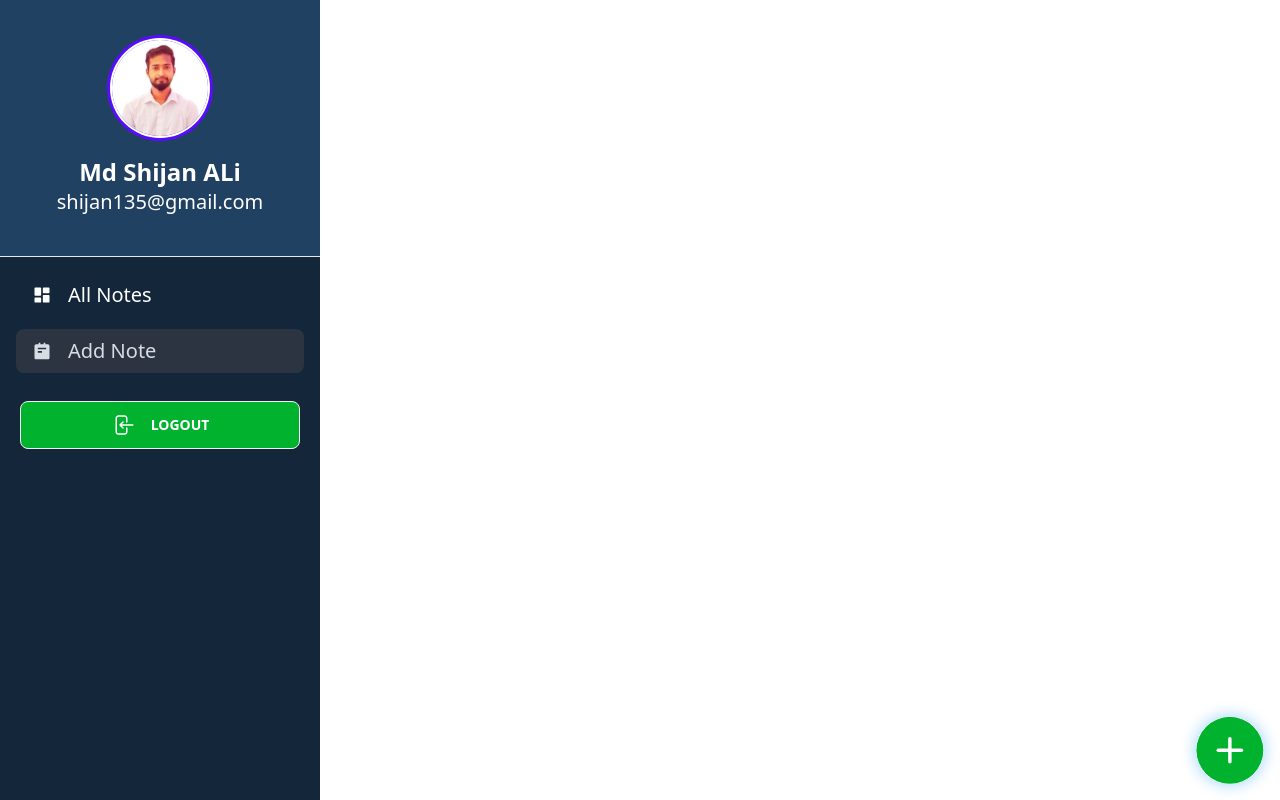
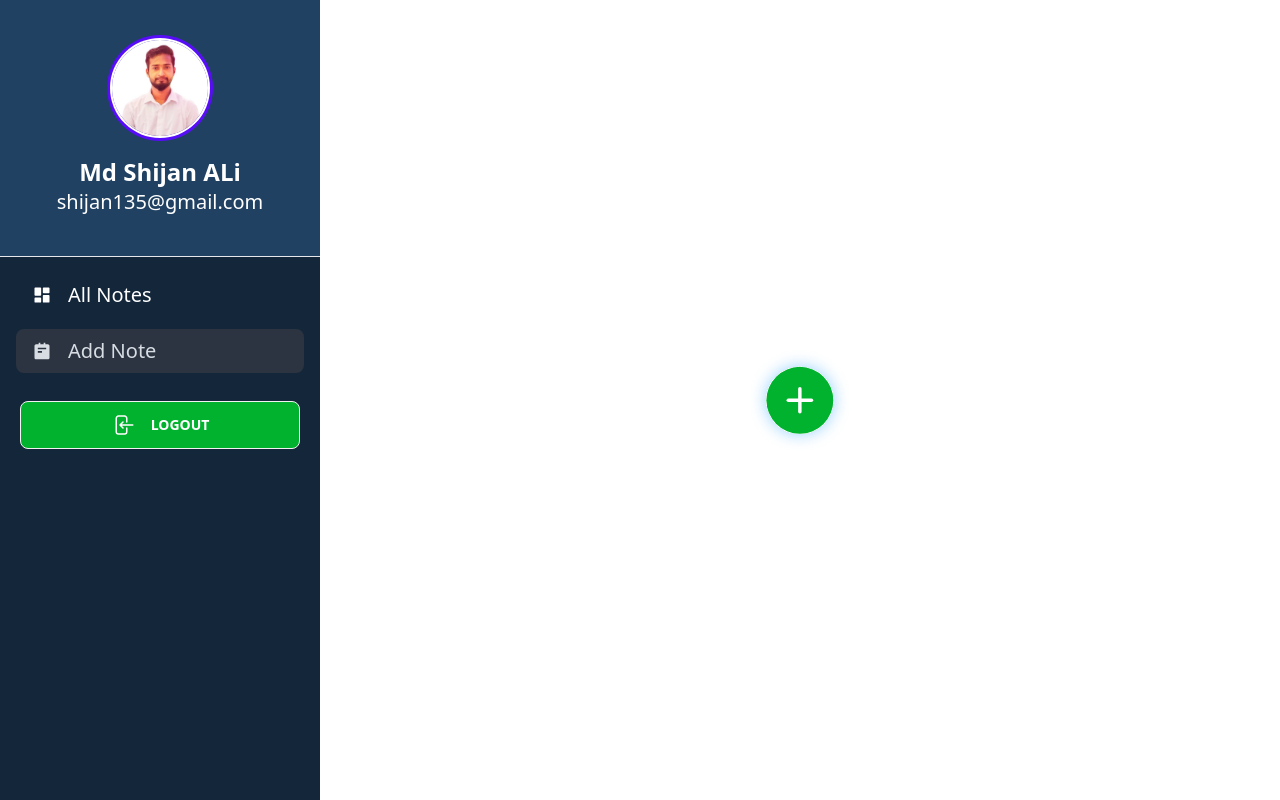
Before and after one commit to MdShijanAli/NotePad-Application, a React (Vite) app: page /add-note in a window 1280 px wide. Built offline with nearby package versions, Linux system fonts and the light colour scheme; no server answers.

Commit message:
button added in the middle

```diff
--- a/src/Pages/AddNote/AddNote.jsx
+++ b/src/Pages/AddNote/AddNote.jsx
@@ -4,7 +4,7 @@ const AddNote = () => {
     <div>
       {/* Open the modal using document.getElementById('ID').showModal() method */}
 
-      <div className='fixed right-0 bottom-0'>
+      <div className='min-h-screen flex items-center justify-center'>
             <label htmlFor="add_note_modal">
                                   <svg xmlns="http://www.w3.org/2000/svg" className='mx-auto' width="100" height="100" viewBox="0 0 93 93" fill="none">
                                               <g filter="url(#filter0_d_46_1632)">
@@ -43,10 +43,10 @@ const AddNote = () => {
                                </div>
 
                                 <div className="mb-4">
-                                    <label className="block dark:text-white text-gray-700 font-bold mb-2" htmlFor="title">
-                                        Title
+                                    <label className="block dark:text-white text-gray-700 font-bold mb-2" htmlFor="description">
+                                        Description
                                     </label>
-                                    <textarea type="text" placeholder="Enter Title" required name="title" id="title" className="input input-bordered input-success w-full"/>
+                                    <textarea name="description" id="description" className="textarea textarea-success w-full textarea-lg" placeholder="Note"></textarea>
                                 </div>
 
 
```
